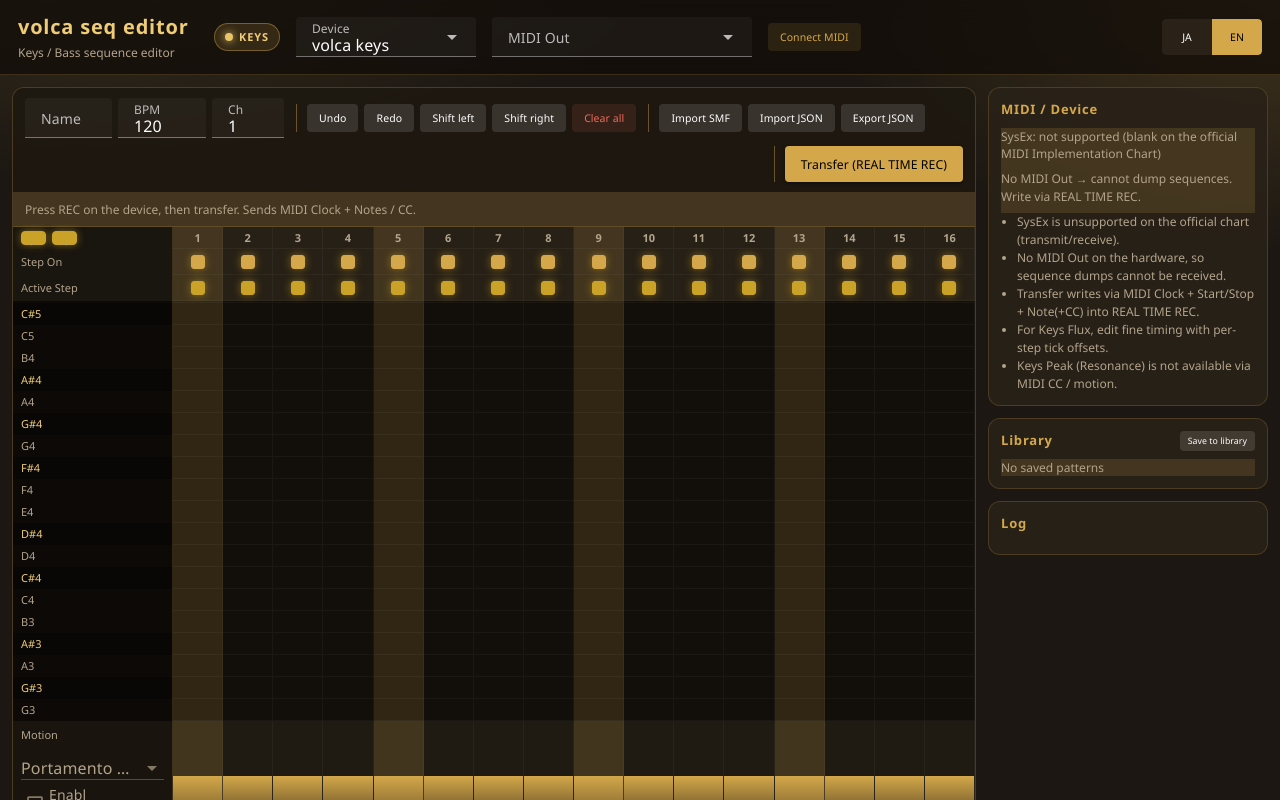
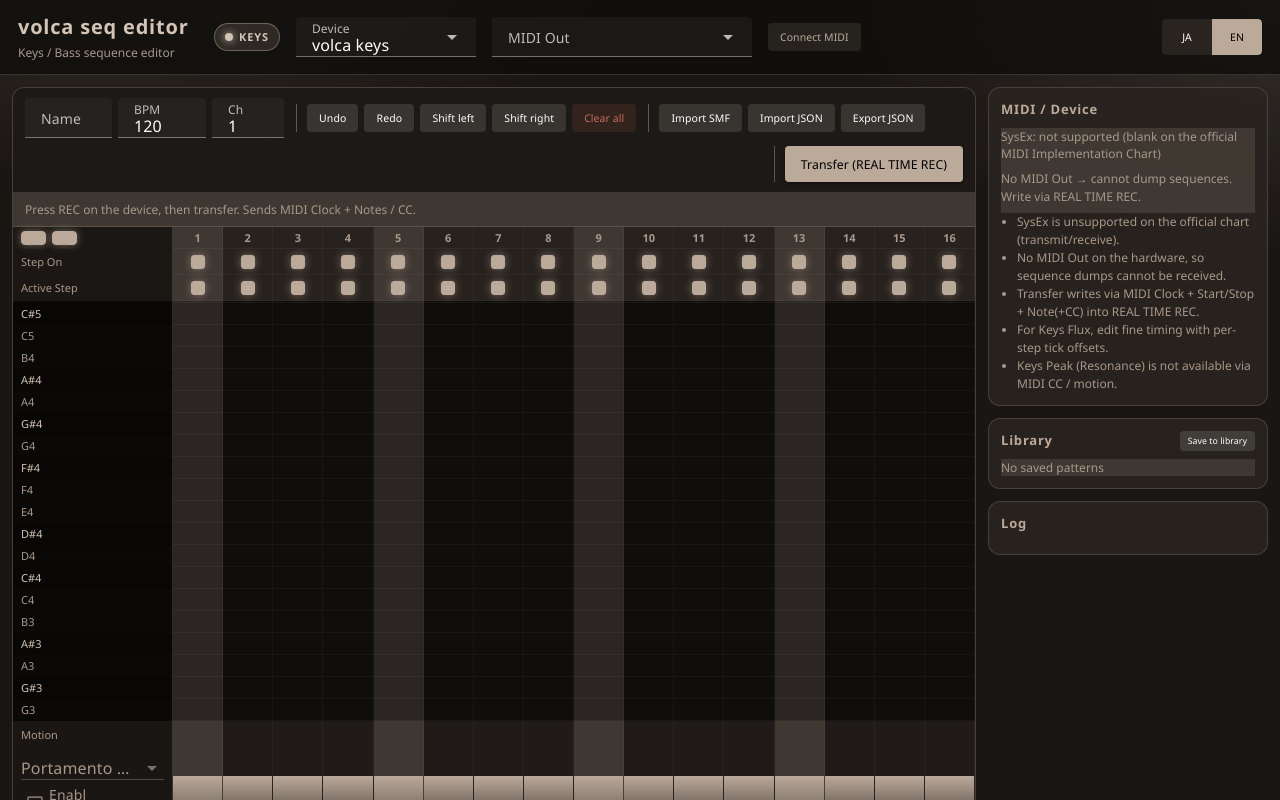
Before and after one commit to mosynthkey/volca-seq-editor, a Vue app: page / in a window 1280 px wide. Shown: the top 800 px of the page. Built offline with nearby package versions, Linux system fonts and the light colour scheme.

Commit message:
Tune Keys theme to champagne faceplate color
Use the sampled hardware panel color #bba99a for Keys accents,
notes, and Vuetify primary so the UI matches volca keys.

Co-authored-by: Masaki Ono <mosynthkey@users.noreply.github.com>

```diff
--- a/index.html
+++ b/index.html
@@ -4,7 +4,7 @@
     <meta charset="UTF-8" />
     <link rel="icon" href="./favicon.ico" sizes="any" />
     <meta name="viewport" content="width=device-width, initial-scale=1.0" />
-    <meta name="theme-color" content="#1c1712" />
+    <meta name="theme-color" content="#1a1613" />
     <title>volca seq editor - Keys / Bass</title>
     <meta name="description" content="KORG volca keys / volca bass用のシーケンスエディタ。MIDI ClockとNote/CCでREAL TIME RECへ転送します。" />
   </head>
--- a/src/App.vue
+++ b/src/App.vue
@@ -111,7 +111,7 @@ watch(() => sequence.device, device => {
   document.documentElement.dataset.device = device
   const themeColor = document.querySelector('meta[name="theme-color"]')
   if (themeColor) {
-    themeColor.setAttribute('content', device === 'keys' ? '#1c1712' : '#12161a')
+    themeColor.setAttribute('content', device === 'keys' ? '#1a1613' : '#12161a')
   }
 }, { immediate: true })
 
--- a/src/plugins/vuetify.ts
+++ b/src/plugins/vuetify.ts
@@ -2,16 +2,16 @@ import '@mdi/font/css/materialdesignicons.css'
 import 'vuetify/styles'
 import { createVuetify } from 'vuetify'
 
-/** Gold faceplate — volca keys */
+/** Champagne faceplate — volca keys (#bba99a from hardware panel) */
 export const keysThemeColors = {
-  background: '#1c1712',
-  surface: '#2a2218',
-  primary: '#d4a84a',
-  secondary: '#e8c56a',
-  success: '#c9a227',
-  info: '#e8c56a',
-  warning: '#d4a84a',
-  error: '#e86b5a',
+  background: '#1a1613',
+  surface: '#2a2420',
+  primary: '#bba99a',
+  secondary: '#d4c4b6',
+  success: '#a89484',
+  info: '#d4c4b6',
+  warning: '#bba99a',
+  error: '#c86b5a',
 }
 
 /** Silver faceplate + red LED — volca bass */
--- a/src/styles/volca.css
+++ b/src/styles/volca.css
@@ -1,25 +1,26 @@
 :root,
 [data-device='keys'] {
   color-scheme: dark;
-  --volca-bg: #1c1712;
-  --volca-panel: rgba(42, 34, 24, 0.9);
-  --volca-panel-solid: #2a2218;
-  --volca-raised: #3a2f22;
-  --volca-sunken: #120e0a;
-  --volca-line: rgba(212, 168, 74, 0.2);
-  --volca-line-strong: rgba(212, 168, 74, 0.42);
-  --volca-accent: #d4a84a;
-  --volca-accent-bright: #efcc78;
-  --volca-accent-soft: rgba(212, 168, 74, 0.16);
-  --volca-text: #f4efe4;
-  --volca-muted: #b3a48c;
-  --volca-note: #e0b85a;
-  --volca-note-soft: rgba(224, 184, 90, 0.45);
-  --volca-flag: #c9a227;
-  --volca-led: #e8c56a;
-  --volca-glow-a: rgba(232, 197, 106, 0.18);
-  --volca-glow-b: rgba(212, 168, 74, 0.2);
-  --volca-header-bg: rgba(18, 14, 10, 0.78);
+  /* Faceplate sample from hardware: #bba99a */
+  --volca-bg: #1a1613;
+  --volca-panel: rgba(42, 36, 32, 0.92);
+  --volca-panel-solid: #2a2420;
+  --volca-raised: #3a322c;
+  --volca-sunken: #100e0c;
+  --volca-line: rgba(187, 169, 154, 0.22);
+  --volca-line-strong: rgba(187, 169, 154, 0.44);
+  --volca-accent: #bba99a;
+  --volca-accent-bright: #d4c4b6;
+  --volca-accent-soft: rgba(187, 169, 154, 0.16);
+  --volca-text: #f2ebe4;
+  --volca-muted: #a8988a;
+  --volca-note: #cbb5a4;
+  --volca-note-soft: rgba(203, 181, 164, 0.48);
+  --volca-flag: #bba99a;
+  --volca-led: #d4c4b6;
+  --volca-glow-a: rgba(187, 169, 154, 0.2);
+  --volca-glow-b: rgba(212, 196, 182, 0.14);
+  --volca-header-bg: rgba(16, 14, 12, 0.8);
   --volca-type-label: 13px;
   --volca-type-body: 14px;
   font-family: "IBM Plex Sans", "Segoe UI", sans-serif;
```
